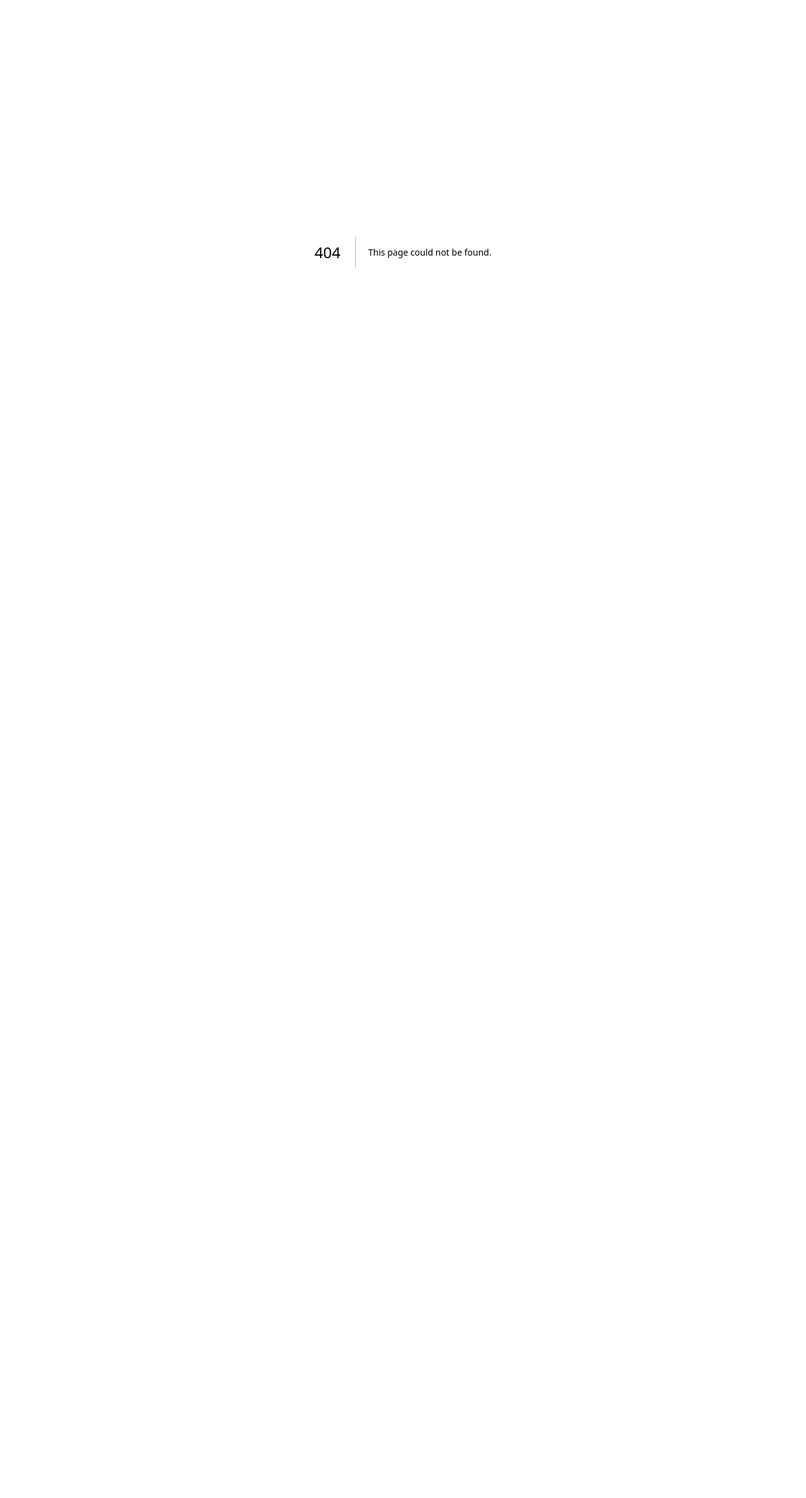
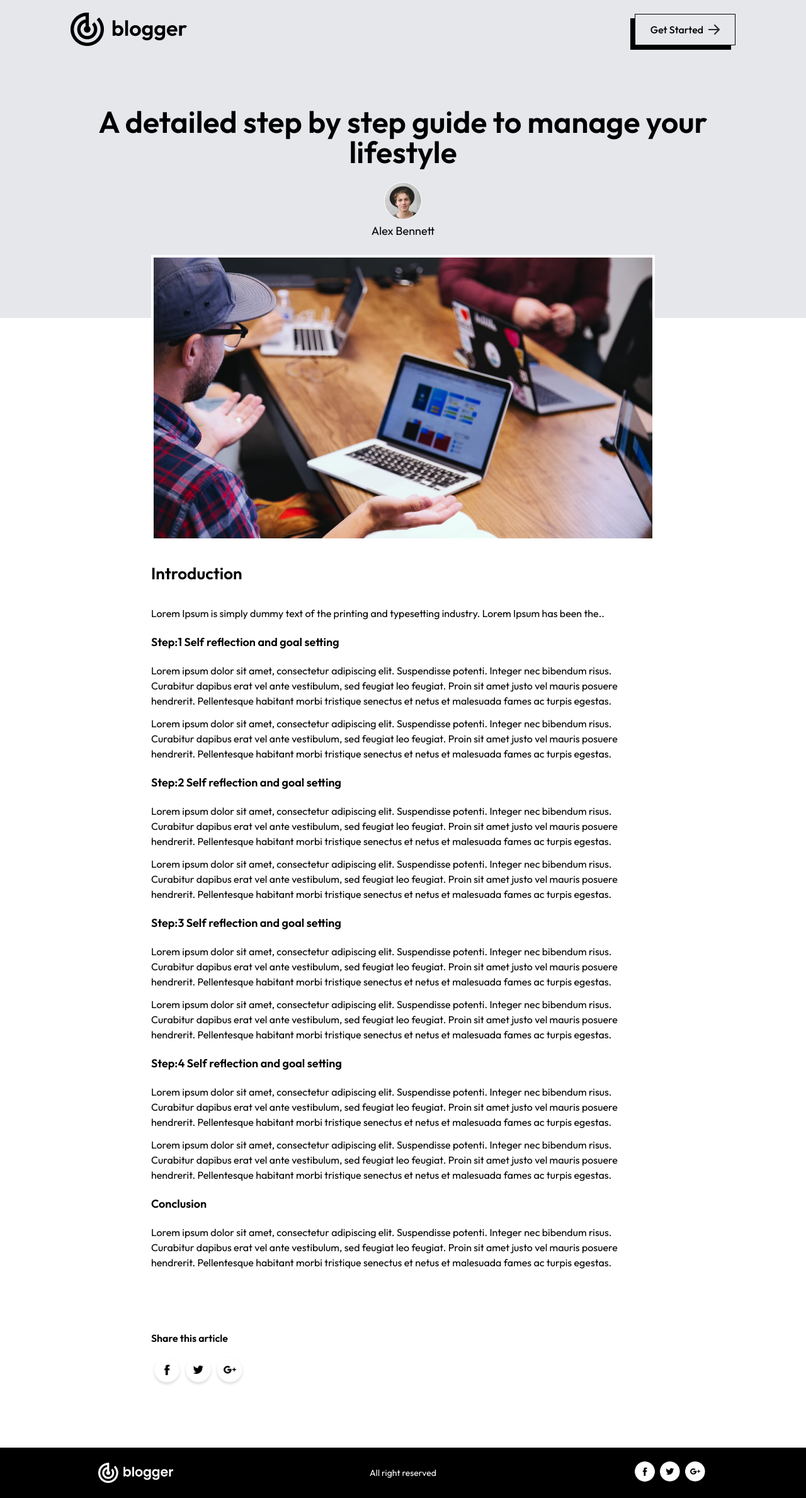
Before and after one commit to abd041/Blog-App, a Next.js app: page /blog/1 in a window 1280 px wide. Before the commit this address had no page. Shown: the whole page at 63% size. Before the commit the page ends 800 px from the top, so only its background shows below. Built offline with nearby package versions, Linux system fonts and the light colour scheme.

Commit message:
Home page completed Blog detail page completed

```diff
--- a/assets/assets.js
+++ b/assets/assets.js
@@ -56,7 +56,7 @@ export const assets = {
         description:"Lorem Ipsum is simply dummy text of the printing and typesetting industry. Lorem Ipsum has been the..",
         image:blog_pic_2,
         date:Date.now(),
-        category:"Startup",
+        category:"StartUp",
         author:"Alex Bennett",
         author_img:profile_icon
     },
@@ -96,7 +96,7 @@ export const assets = {
         description:"Lorem Ipsum is simply dummy text of the printing and typesetting industry. Lorem Ipsum has been the..",
         image:blog_pic_6,
         date:Date.now(),
-        category:"Startup",
+        category:"StartUp",
         author:"Alex Bennett",
         author_img:profile_icon
     },
@@ -126,7 +126,7 @@ export const assets = {
         description:"Lorem Ipsum is simply dummy text of the printing and typesetting industry. Lorem Ipsum has been the..",
         image:blog_pic_9,
         date:Date.now(),
-        category:"Startup",
+        category:"StartUp",
         author:"Alex Bennett",
         author_img:profile_icon
     },
@@ -146,7 +146,7 @@ export const assets = {
         description:"Lorem Ipsum is simply dummy text of the printing and typesetting industry. Lorem Ipsum has been the..",
         image:blog_pic_11,
         date:Date.now(),
-        category:"Startup",
+        category:"StartUp",
         author:"Alex Bennett",
         author_img:profile_icon
     },
@@ -166,7 +166,7 @@ export const assets = {
         description:"Lorem Ipsum is simply dummy text of the printing and typesetting industry. Lorem Ipsum has been the..",
         image:blog_pic_13,
         date:Date.now(),
-        category:"Startup",
+        category:"StartUp",
         author:"Alex Bennett",
         author_img:profile_icon
     },
@@ -196,7 +196,7 @@ export const assets = {
         description:"Lorem Ipsum is simply dummy text of the printing and typesetting industry. Lorem Ipsum has been the..",
         image:blog_pic_16,
         date:Date.now(),
-        category:"Startup",
+        category:"StartUp",
         author:"Alex Bennett",
         author_img:profile_icon
     },
--- a/components/BlogItem.jsx
+++ b/components/BlogItem.jsx
@@ -1,18 +1,21 @@
 import Image from 'next/image'
 import React from 'react'
-import { assets, blog_data } from '../assets/assets'
+import { assets } from '../assets/assets'
+import Link from 'next/link'
 
-const BlogItem = ({category , categoryImage , title , description}) => {
+const BlogItem = ({category , categoryImage , title , description , id}) => {
   return (
     <div className='max-w-[330px] sm:max-w-[300px] bg-white border border-black hover:shadow-[-7px_7px_0px_#000000]'>
+     <Link href={`/blog/${id}`}>
       <Image src={categoryImage} alt='blog card image' width={400} height={400} className='border-b border-black'/>
+    </Link>
       <p className='ml-5 mt-5 px-1 inline-block bg-black text-white text-sm'>{category}</p>
      <div className='p-5'>
         <h5 className='mb-2 text-lg font-medium tracking-tight text-gray-900'>{title}</h5>
         <p className='mb-3 text-sm tracking-tight text-gray-700'>{description}</p>
-        <div className='inline-flex items-center py-2 font-semibold text-center'>
+        <Link href={`/blog/${id}`} className='inline-flex items-center py-2 font-semibold text-center'>
             Read more <Image src={assets.arrow} alt='...' width={12} className='ml-2'/>
-        </div>
+        </Link>
      </div>
     </div>
   )
--- a/components/BlogList.jsx
+++ b/components/BlogList.jsx
@@ -1,20 +1,22 @@
-import React from 'react'
+import React, { useState } from 'react'
 import { blog_data } from '../assets/assets'
 import BlogItem from "../components/BlogItem"
 
 const BlogList = () => {
+    const [menu , setMenu] =useState("All");
+
     return (
         <div>
             <div className='flex justify-center gap-6 my-10 '>
-                <button className='bg-black text-white py-1 px--4 rounded-sm'>All</button>
-                <button className=''>Technology</button>
-                <button className=''>StartUp</button>
-                <button className=''>Lifestyle</button>
+                <button onClick={()=> setMenu("All")} className={menu === "All" ? 'bg-black text-white py-1 px-4 rounded-sm cursor-pointer' : "cursor-pointer" }>All</button>
+                <button onClick={()=> setMenu("Technology")} className={menu === "Technology" ? 'bg-black text-white py-1 px-4 rounded-sm cursor-pointer' : "cursor-pointer" }>Technology</button>
+                <button onClick={()=> setMenu("StartUp")} className={menu === "StartUp" ? 'bg-black text-white py-1 px-4 rounded-sm cursor-pointer' : "cursor-pointer" }>StartUp</button>
+                <button onClick={()=> setMenu("Lifestyle")} className={menu === "Lifestyle" ? 'bg-black text-white py-1 px-4 rounded-sm cursor-pointer' :"cursor-pointer" }>Lifestyle</button>
 
             </div>
             <div className='flex flex-wrap justify-around gap-1 gap-y-10 mb-16 xl:mx-24'>
-                {blog_data.map((item , index) => {
-                    return <BlogItem key={index} category={item.category} categoryImage={item.image} title={item.title} description={item.description}/>
+                {blog_data.filter((item) => menu === "All" ? true : item.category === menu).map((item, index) => {
+                    return <BlogItem key={index} id={item.id} category={item.category} categoryImage={item.image} title={item.title} description={item.description} />
                 })}
             </div>
         </div>
--- /dev/null
+++ b/components/Footer.jsx
@@ -0,0 +1,18 @@
+import Image from 'next/image'
+import {assets} from "../assets/assets"
+
+const Footer = () => {
+  return (
+    <div className='flex justify-around flex-col gap-2 sm:gap-0 sm:flex-row bg-black py-5 items-center'>
+      <Image src={assets.logo_light} alt='' width={120}/>
+      <p className='text-sm text-white'>All right reserved</p>
+      <div className='flex'>
+        <Image src={assets.facebook_icon} alt='..' width={40}/>
+        <Image src={assets.twitter_icon} alt='..' width={40}/>
+        <Image src={assets.googleplus_icon} alt='..' width={40}/>
+      </div>
+    </div>
+  )
+}
+
+export default Footer
--- /dev/null
+++ b/src/app/blog/[id]/page.jsx
@@ -0,0 +1,66 @@
+"use client"
+import {use} from "react"
+import { assets, blog_data } from "../../../../assets/assets"
+import Image from "next/image"
+import Footer from "../../../../components/Footer"
+import Link from "next/link"
+
+const Page = ({ params }) => {
+  const { id } = use(params)
+  const blog = blog_data.find((item) => item.id == id)
+
+  return (
+    <>
+      <div className="bg-gray-200 py-5 px-5 md:px-12 lg:px-28">
+            <div className="flex justify-between items-center">
+            <Link href={"/"}>
+               <Image src={assets.logo} alt="..." className="w-[130px] sm:w-auto"/>
+            </Link>
+             <button className="flex items-center gap-2 font-medium py-1 px-3 sm:py-3 sm:px-6 border border-black shadow-[-7px_7px_0px_#000000]">
+               Get Started <Image src={assets.arrow} alt="...." />
+             </button>
+            </div>
+            <div className="text-center my-24">
+                <h1 className="text-2xl sm:text-5xl font-semibold max-w-[700] mx-auto">{blog.title}</h1>
+             <Image className="mx-auto mt-6 border border-white rounded-full " src={blog.author_img} width={60} height={60}  alt="..." />
+             <p className="mt-1 pb-2 text-lg max-w-[740px] mx-auto">{blog.author}</p>
+            </div>
+        </div>
+        <div className="mx-5 max-w-[800px] md:mx-auto mt-[-100px] mb-10">
+         <Image src={blog.image} alt="..." width={1280} height={720} className="border-4 border-white" />
+         <h1 className="my-8 text-[26px] font-semibold">Introduction</h1>
+         <p className="">{blog.description}</p>
+         <h3 className="my-5 text-[18px] font-semibold">Step:1 Self reflection and goal setting</h3>
+         <p className="my-3">Lorem ipsum dolor sit amet, consectetur adipiscing elit. Suspendisse potenti. Integer nec bibendum risus. Curabitur dapibus erat vel ante vestibulum, sed feugiat leo feugiat. Proin sit amet justo vel mauris posuere hendrerit. Pellentesque habitant morbi tristique senectus et netus et malesuada fames ac turpis egestas.</p>
+        <p className="my-3">Lorem ipsum dolor sit amet, consectetur adipiscing elit. Suspendisse potenti. Integer nec bibendum risus. Curabitur dapibus erat vel ante vestibulum, sed feugiat leo feugiat. Proin sit amet justo vel mauris posuere hendrerit. Pellentesque habitant morbi tristique senectus et netus et malesuada fames ac turpis egestas.</p>
+
+         <h3 className="my-5 text-[18px] font-semibold">Step:2 Self reflection and goal setting</h3>
+         <p className="my-3">Lorem ipsum dolor sit amet, consectetur adipiscing elit. Suspendisse potenti. Integer nec bibendum risus. Curabitur dapibus erat vel ante vestibulum, sed feugiat leo feugiat. Proin sit amet justo vel mauris posuere hendrerit. Pellentesque habitant morbi tristique senectus et netus et malesuada fames ac turpis egestas.</p>
+        <p className="my-3">Lorem ipsum dolor sit amet, consectetur adipiscing elit. Suspendisse potenti. Integer nec bibendum risus. Curabitur dapibus erat vel ante vestibulum, sed feugiat leo feugiat. Proin sit amet justo vel mauris posuere hendrerit. Pellentesque habitant morbi tristique senectus et netus et malesuada fames ac turpis egestas.</p>
+
+         <h3 className="my-5 text-[18px] font-semibold">Step:3 Self reflection and goal setting</h3>
+         <p className="my-3">Lorem ipsum dolor sit amet, consectetur adipiscing elit. Suspendisse potenti. Integer nec bibendum risus. Curabitur dapibus erat vel ante vestibulum, sed feugiat leo feugiat. Proin sit amet justo vel mauris posuere hendrerit. Pellentesque habitant morbi tristique senectus et netus et malesuada fames ac turpis egestas.</p>
+        <p className="my-3">Lorem ipsum dolor sit amet, consectetur adipiscing elit. Suspendisse potenti. Integer nec bibendum risus. Curabitur dapibus erat vel ante vestibulum, sed feugiat leo feugiat. Proin sit amet justo vel mauris posuere hendrerit. Pellentesque habitant morbi tristique senectus et netus et malesuada fames ac turpis egestas.</p>
+
+         <h3 className="my-5 text-[18px] font-semibold">Step:4 Self reflection and goal setting</h3>
+         <p className="my-3">Lorem ipsum dolor sit amet, consectetur adipiscing elit. Suspendisse potenti. Integer nec bibendum risus. Curabitur dapibus erat vel ante vestibulum, sed feugiat leo feugiat. Proin sit amet justo vel mauris posuere hendrerit. Pellentesque habitant morbi tristique senectus et netus et malesuada fames ac turpis egestas.</p>
+        <p className="my-3">Lorem ipsum dolor sit amet, consectetur adipiscing elit. Suspendisse potenti. Integer nec bibendum risus. Curabitur dapibus erat vel ante vestibulum, sed feugiat leo feugiat. Proin sit amet justo vel mauris posuere hendrerit. Pellentesque habitant morbi tristique senectus et netus et malesuada fames ac turpis egestas.</p>
+
+
+       <h3 className="my-5 text-[18px] font-semibold">Conclusion</h3>
+         <p className="my-3">Lorem ipsum dolor sit amet, consectetur adipiscing elit. Suspendisse potenti. Integer nec bibendum risus. Curabitur dapibus erat vel ante vestibulum, sed feugiat leo feugiat. Proin sit amet justo vel mauris posuere hendrerit. Pellentesque habitant morbi tristique senectus et netus et malesuada fames ac turpis egestas.</p>
+       <div className="my-24 ">
+        <p className="text-black  font-semibold my-4">Share this article</p>
+       <div className="flex">
+        <Image src={assets.facebook_icon} width={50} alt="...."/>
+        <Image src={assets.twitter_icon} width={50} alt="...."/>
+        <Image src={assets.googleplus_icon} width={50} alt="...."/>
+       </div>
+       </div>
+     </div>
+     <Footer/>
+    </>
+  )
+}
+
+export default Page
--- a/src/app/page.tsx
+++ b/src/app/page.tsx
@@ -1,13 +1,14 @@
 "use client"
 import Header from "../../components/Header"
 import BlogList from "../../components/BlogList"
-
+import Footer from "../../components/Footer"
 
 export default function Home() {
   return (
    <>
    <Header/>
    <BlogList/>
+   <Footer/>
    </>
   );
 }
```
